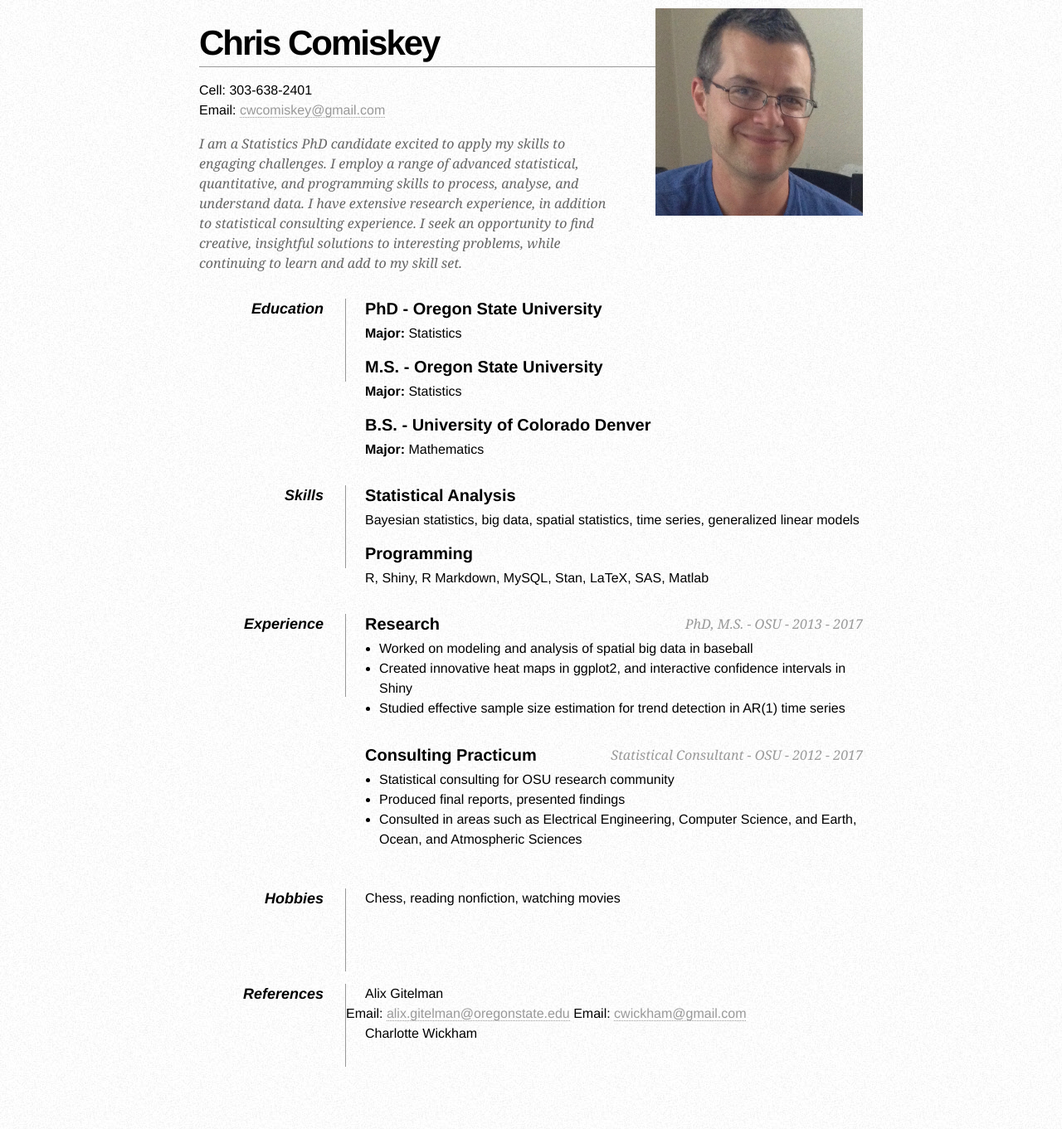
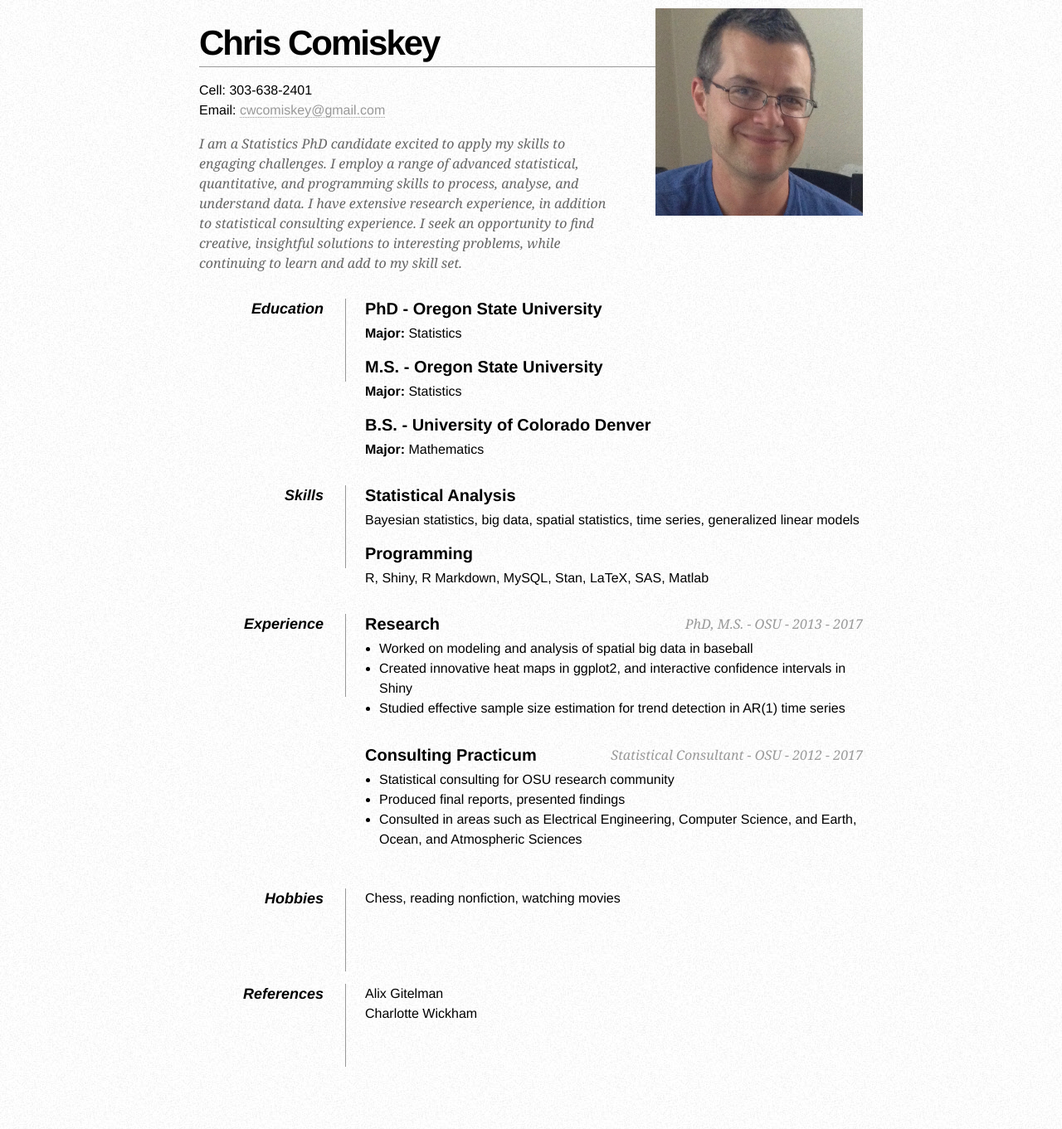
Before and after one commit to cwcomiskey/cwcomiskey.github.io, a Jekyll site: the page resume/index.html, which Jekyll copies as it is, in a window 1280 px wide. Shown: the whole page at 83% size. Built offline with Jekyll 4.4.1, drawn with Linux system fonts in a browser that asks for light colours.

Commit message:
Update index.html

```diff
--- a/resume/index.html
+++ b/resume/index.html
@@ -115,11 +115,13 @@
 
             <dd class="clear"></dd>
 
+             <!–– and the comment closes with ––>
+
             <dt>References</dt>
             <dd>Alix Gitelman</dd>
-             Email: <a class="email" href="mailto:alix.gitelman@oregonstate.edu">alix.gitelman@oregonstate.edu</a>
+             <!-- Email: <a class="email" href="mailto:alix.gitelman@oregonstate.edu">alix.gitelman@oregonstate.edu</a> -->
             <dd>Charlotte Wickham</dd>
-             Email: <a class="email" href="mailto:cwickham@gmail.com">cwickham@gmail.com</a>
+             <!-- Email: <a class="email" href="mailto:cwickham@gmail.com">cwickham@gmail.com</a> -->
             <dd class="clear"></dd>
         </dl>
 
```
